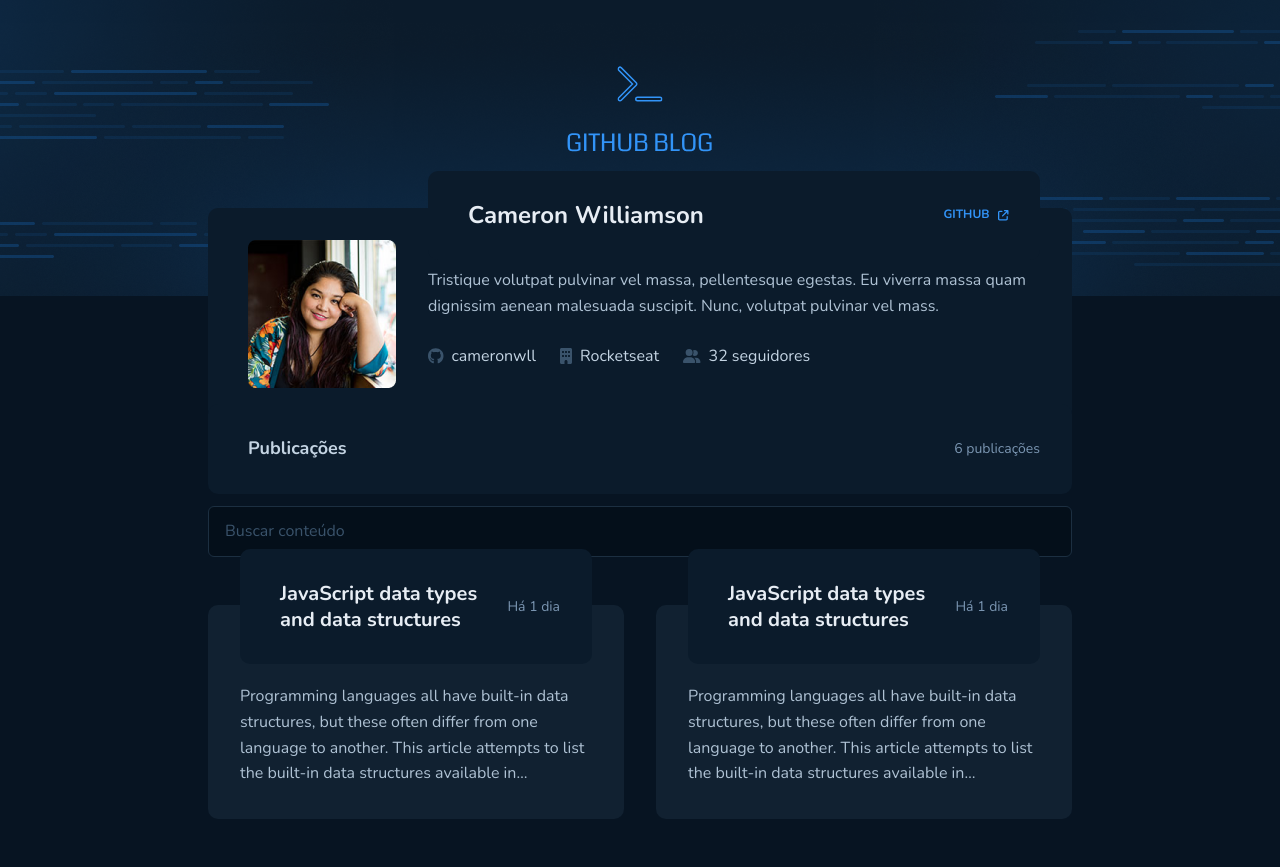
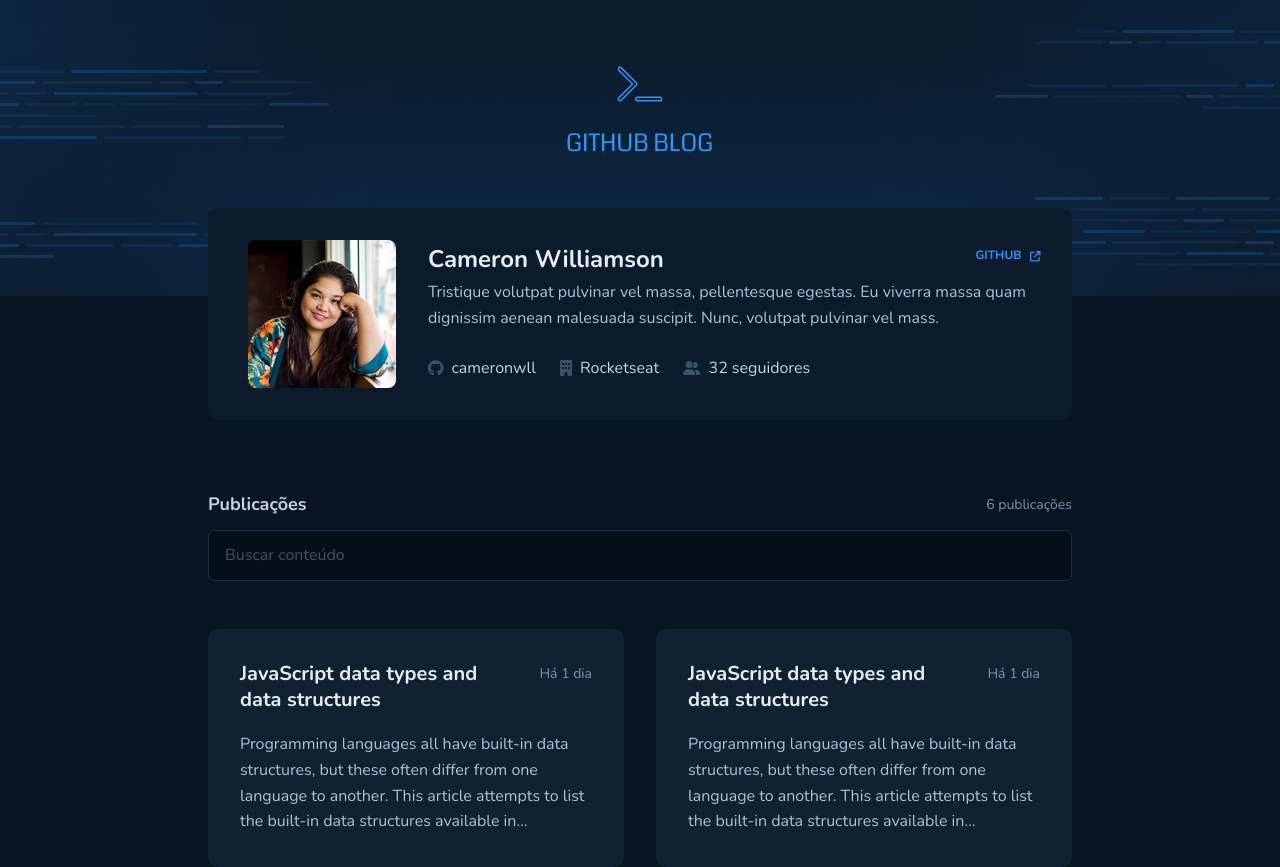
Before and after one commit to GabrielFSoares/github-blog, a React (Vite) app: page / in a window 1280 px wide. Before the commit the page ends 819 px from the top, so only its background shows below. Built offline with nearby package versions, Linux system fonts and the light colour scheme.

Commit message:
ajustment

```diff
--- a/src/pages/Publications/styles.ts
+++ b/src/pages/Publications/styles.ts
@@ -1,7 +1,7 @@
 import { styled } from 'styled-components'
 
 export const PublicationsContainer = styled.div`
-  header {
+  & > header {
     background-color: ${(props) => props.theme['base-profile']};
 
     border-radius: 10px;
```
